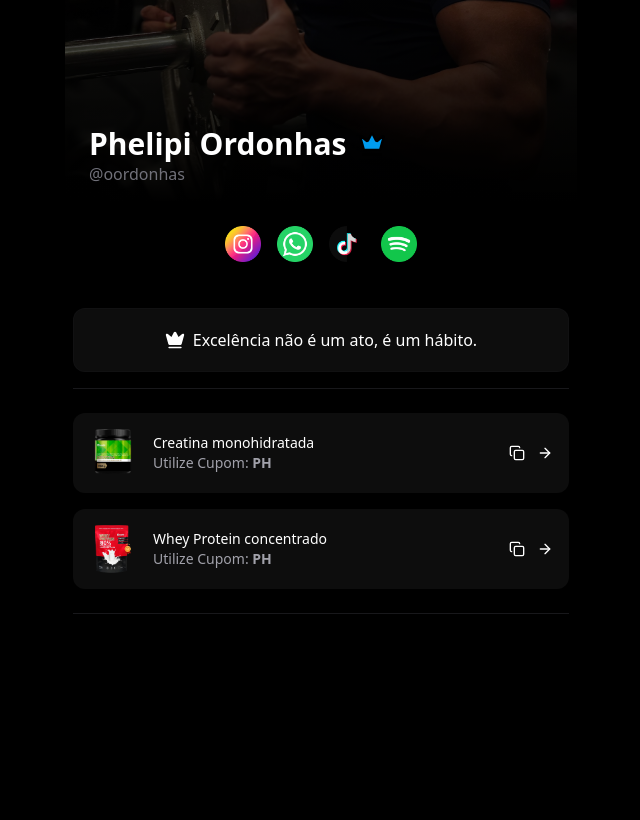
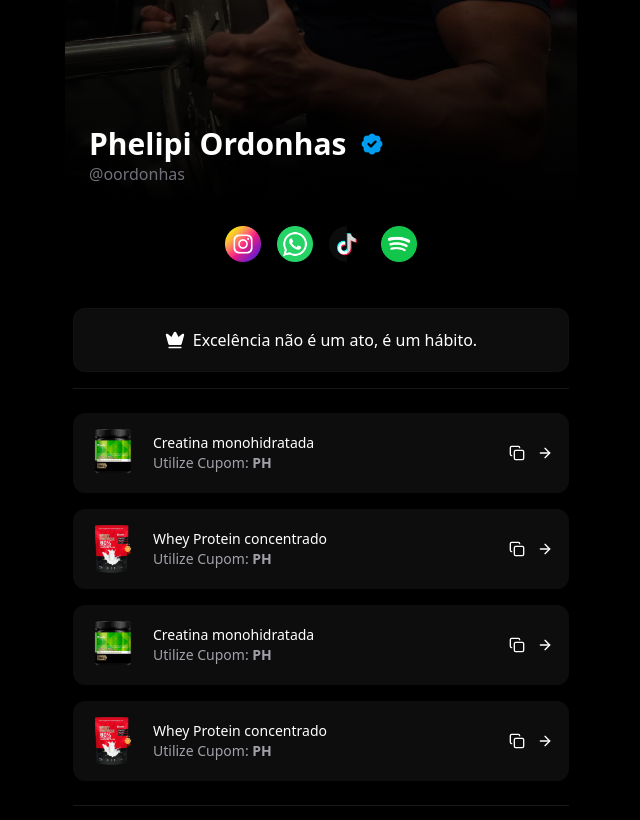
Before and after one commit to lucasfabbrim/ph, a Next.js app: page / in a window 1280 px wide. Shown: the part 360-1180 px from the top of the page, without its empty margins (319-959 px from the left). Built offline with nearby package versions, Linux system fonts and the light colour scheme.

Commit message:
Update page.tsx

```diff
--- a/src/app/page.tsx
+++ b/src/app/page.tsx
@@ -3,7 +3,14 @@
 import { useState, useEffect } from "react";
 import { Button } from "@/components/ui/button";
 import { Card, CardContent } from "@/components/ui/card";
-import { Instagram, Music2, Crown, Copy, ArrowRight } from "lucide-react";
+import {
+  Instagram,
+  Music2,
+  Crown,
+  Copy,
+  ArrowRight,
+  BadgeCheck,
+} from "lucide-react";
 import Image from "next/image";
 import Link from "next/link";
 
@@ -53,7 +60,7 @@ export default function Home() {
             <div className="absolute bottom-4 left-6 items-center">
               <h1 className="text-3xl font-bold flex items-center gap-3">
                 Phelipi Ordonhas{" "}
-                <Crown className="fill-[#009CEF] text-black" size={28} />
+                <BadgeCheck className="fill-[#009CEF] text-black" size={28} />
               </h1>
               <p className="text-zinc-500 font-light">@oordonhas</p>
             </div>
@@ -112,6 +119,8 @@ export default function Home() {
 
           <div className="space-y-4 mx-2 pb-6 border-b border-b-zinc-900">
             {[
+              { name: "Creatina monohidratada", src: Creatina },
+              { name: "Whey Protein concentrado", src: Whey },
               { name: "Creatina monohidratada", src: Creatina },
               { name: "Whey Protein concentrado", src: Whey },
             ].map((product, index) => (
```
